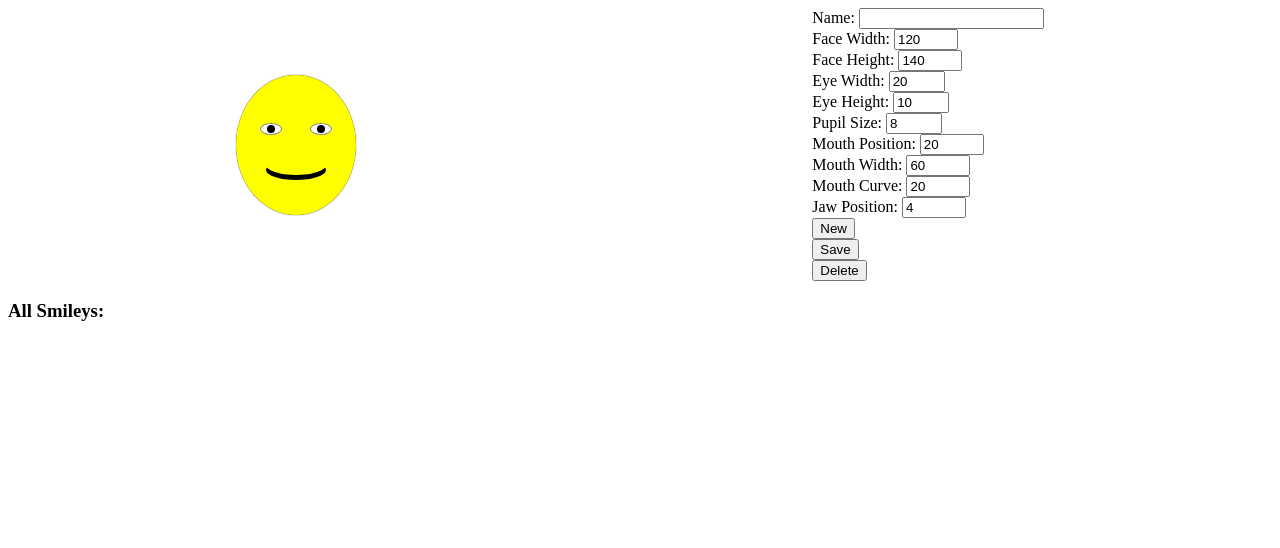
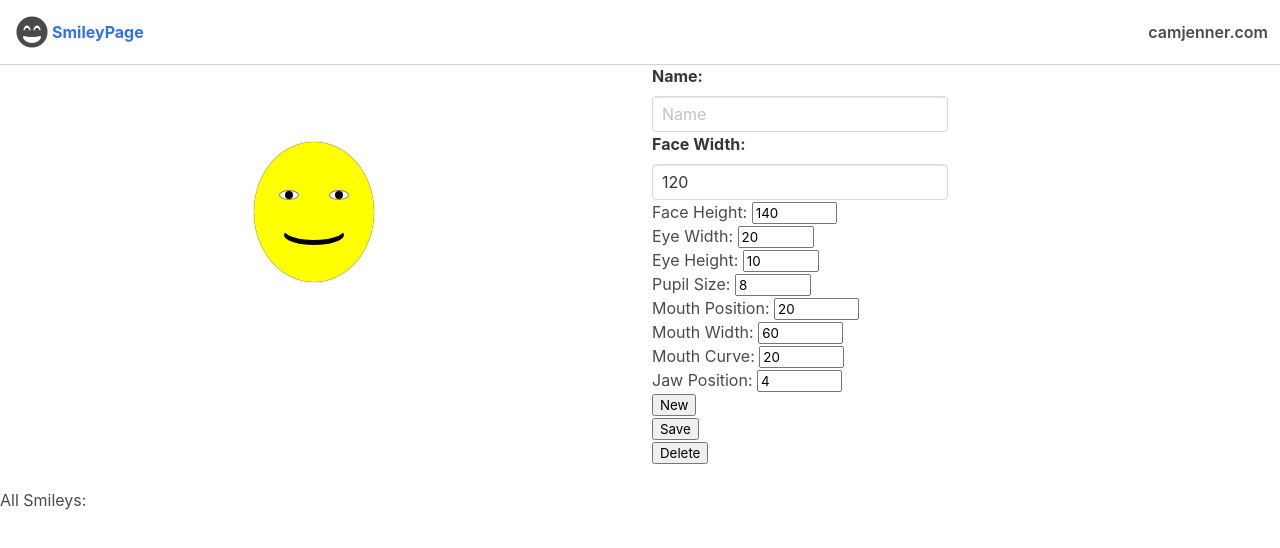
Before and after one commit to cjenner37/smileypage, a website: page public/index.html in a window 1280 px wide. Drawn offline with nearby package versions, Linux system fonts and the light colour scheme; no server answers.

Commit message:
added bulma

```diff
--- a/public/css/index.css
+++ b/public/css/index.css
@@ -1,7 +1,14 @@
 #smiley-space {
+
+}
+
+#art-space {
     display: flex;
-    align-items: center;
-    justify-content: space-around;
+    height: 20em;
+}
+
+.navbar {
+    box-shadow: 0px 1px 1px 0px lightgrey;
 }
 
 #face {
@@ -51,3 +58,7 @@
   border-radius: 50%;
   box-shadow: 0px 5px 0 0 black;
 }
+
+#controls {
+    max-width: 20em;
+}
--- a/public/index.html
+++ b/public/index.html
@@ -2,13 +2,22 @@
 <html lang="en">
 <head>
     <meta charset="UTF-8">
+    <meta name="viewport" content="width=device-width, initial-scale=1">
     <title>Document</title>
+    <link rel="stylesheet" href="https://use.fontawesome.com/releases/v5.2.0/css/all.css" integrity="sha384-hWVjflwFxL6sNzntih27bfxkr27PmbbK/iSvJ+a4+0owXq79v+lsFkW54bOGbiDQ" crossorigin="anonymous">
+    <link rel="stylesheet" href="https://cdnjs.cloudflare.com/ajax/libs/bulma/0.7.1/css/bulma.css">
     <link rel="stylesheet" href="css/index.css">
     <script src="https://cdnjs.cloudflare.com/ajax/libs/jquery/3.2.1/jquery.min.js"></script>
 </head>
 <body>
-    <div id="smiley-space">
-        <div id="art-space">
+   <div class="navbar">
+       <div class="navbar-brand">
+        <a href="/" class="navbar-item has-text-weight-bold"><i class="icon is-large fa-2x navbar-item fas fa-grin-beam"></i>SmileyPage</a>
+       </div>
+       <div class="navbar-menu has-text-weight-semibold navbar-end"><a class="navbar-item" href="http://www.camjenner.com" target="_blank">camjenner.com</a></div>
+   </div>
+    <div class="columns" id="smiley-space">
+        <div class="column is-half" id="art-space">
             <div id="face">
                 <div id="eye-space">
                     <div id="left-eye">
@@ -23,12 +32,14 @@
                 </div>
             </div>
         </div>
-        <div id="controls">
+        <div class="column" id="controls">
             <form id="edit-smiley-form">
-              <label for="name">Name:</label>
-              <input type="string" name="name" id="name"></br>
-              <label for="faceWidth">Face Width:</label>
-              <input type="number" name="faceWidth" id="faceWidth" value="120" step="1" min="30" max="230"></br>
+              <label class="label" for="name">Name:</label>
+              <div class="control">
+                  <input class="input" type="string" name="name" id="name" placeholder="Name"></br>
+              </div>
+              <label class="label" for="faceWidth">Face Width:</label>
+              <input class="input" type="number" name="faceWidth" id="faceWidth" value="120" step="1" min="30" max="230"></br>
               <label for="faceHeight">Face Height:</label>
               <input type="number" name="faceHeight" id="faceHeight" value="140" step="1" min="30" max="230"></br>
               <label for="eyeWidth">Eye Width:</label>
--- a/public/js/app.js
+++ b/public/js/app.js
@@ -172,12 +172,10 @@ function compileSmileyLinkHTML(data) {
 	var compiled = ''
 	data.forEach(smiley => {
 		compiled += `
-			<p>
-				<button onclick="loadSmiley('${smiley.id}')"><h3>${smiley.name}</h3></button>
-			</p>
+			<button class="button is-medium" onclick="loadSmiley('${smiley.id}')"><h3>${smiley.name}</h3></button>
 		`
 	})
-	compiled = `<ul>${compiled}</ul>`
+	compiled = `<div class="field is-grouped is-grouped-multiline">${compiled}</div>`
 	return compiled
 }
 
```
